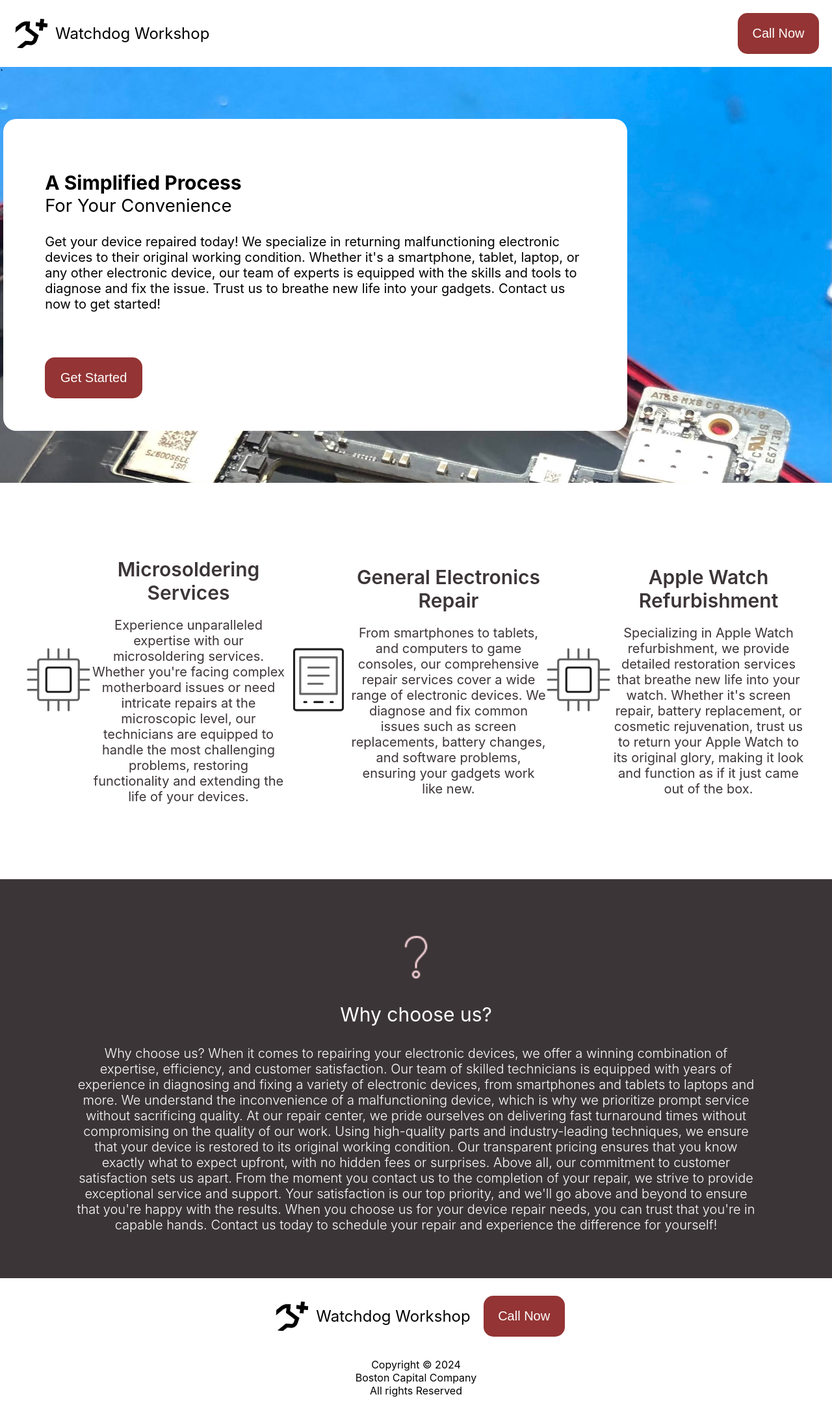
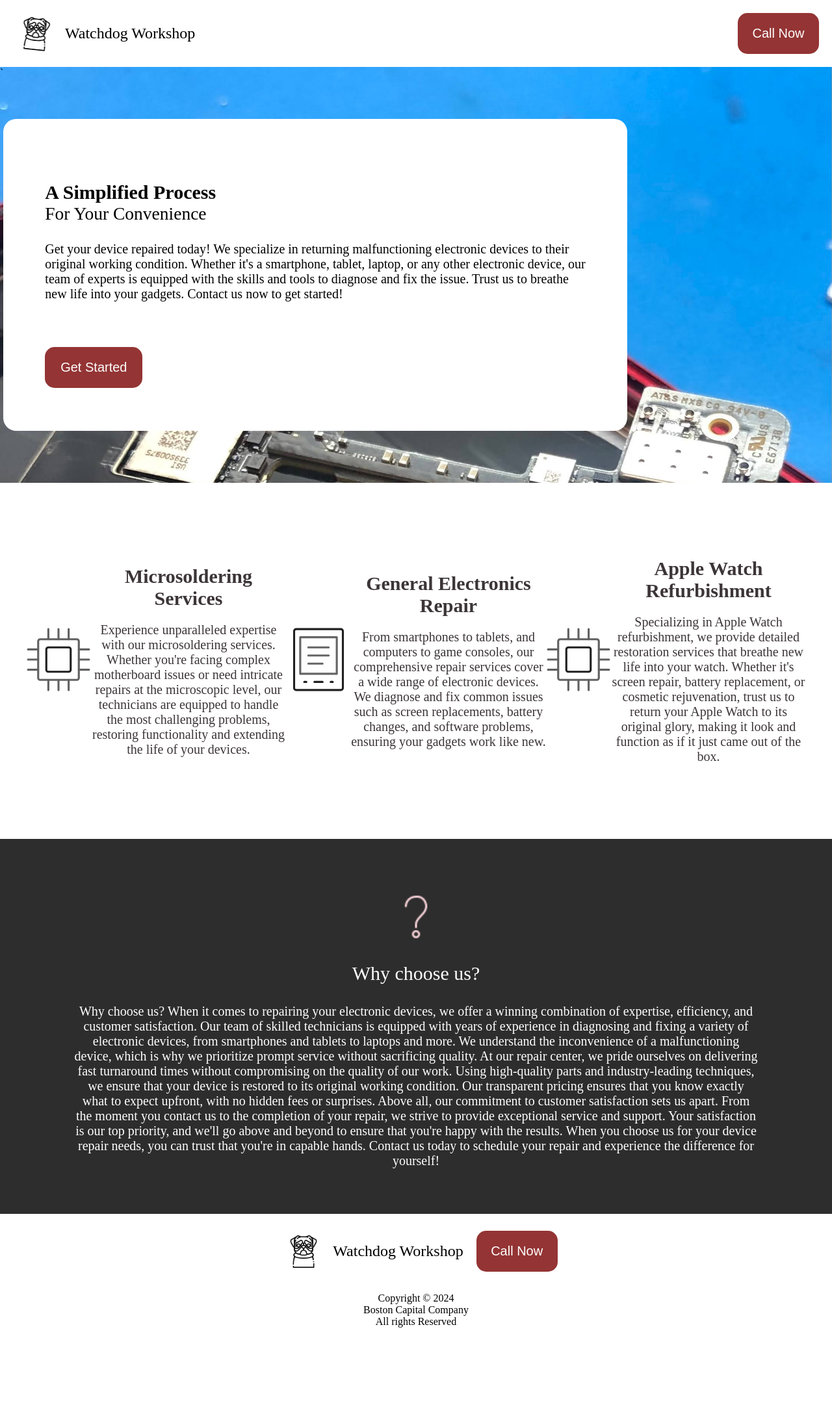
Before and after one commit to jeremiahbusiness/dynamic-landing-page, a React (Create React App) app: page / in a window 1280 px wide. Shown: the whole page at 65% size. After the commit the page ends 2069 px from the top, so only its background shows below. Built offline with nearby package versions, Linux system fonts and the light colour scheme.

Commit message:
updated why us background color

```diff
--- a/src/App.js
+++ b/src/App.js
@@ -9,7 +9,7 @@ import Bio1 from './PageMods/Bio/Bio1';
 function App() {
 
   return (
-    <div className="App">
+    <div className="App" style={{ fontFamily: 'andale mono' }}>
       <Header1 />
       <Bio1 />
       <Service1 />
--- a/src/PageMods/Footer/Footer.js
+++ b/src/PageMods/Footer/Footer.js
@@ -8,7 +8,7 @@ function Footer1() {
 
 
                 <div style={{ display: 'flex', justifyContent: 'center', alignItems: 'center', padding: '10px' }}>
-                    <img src={logo} className='App-logo' style={{ maxWidth: "75px", position: 'relative' }} alt="logo" />
+                    <img src={logo} style={{ maxWidth: "50px", position: 'relative', padding: '0 20px'}} alt="logo" />
                     <div style={{ position: 'relative' }}>
                         <p style={{ fontSize: '1.5em' }}>
                         Watchdog Workshop
--- a/src/PageMods/Headers/Header1.js
+++ b/src/PageMods/Headers/Header1.js
@@ -5,7 +5,7 @@ function Header1() {
   return (
     <header style={{ display: 'flex', justifyContent: 'space-between', alignItems: 'center', maxWidth: '100vw', }}>
         <div style={{ display: 'flex', justifyContent: 'start', alignItems: 'center', padding: '10px' }}>
-            <img src={logo} className='App-logo' style={{ maxWidth: "75px", position: 'relative' }} alt="logo" />
+            <img src={logo} className='App-logo' style={{ padding: '0 20px', maxWidth: "50px", position: 'relative' }} alt="logo" />
             <div style={{ position: 'relative' }}>
                 <p style={{ fontSize: '1.5em' }}>
                 Watchdog Workshop
--- a/src/PageMods/WhyUs/WhyUs1.js
+++ b/src/PageMods/WhyUs/WhyUs1.js
@@ -3,7 +3,7 @@ import questionMark from '../../Icons/questionMark.png';
 
 function WhyUs1() {
   return (
-    <div style={{ padding: '50px', backgroundColor: '#3c3537', display: 'flex', flexDirection: 'column', justifyContent: 'center', alignItems: 'center'  }}>
+    <div style={{ padding: '50px', backgroundColor: '#2e2d2d', display: 'flex', flexDirection: 'column', justifyContent: 'center', alignItems: 'center'  }}>
     <img src={questionMark} style={{ width: '100px', margin: '20px auto' }} />
     <div style={{ textAlign: 'center', color: 'white' }}>
       <p style={{ marginTop: '0', fontSize: '30px' }}>
```
Also changed, not shown: src/logo.png, 1 other file (tests, documents, lock files or other folders).
